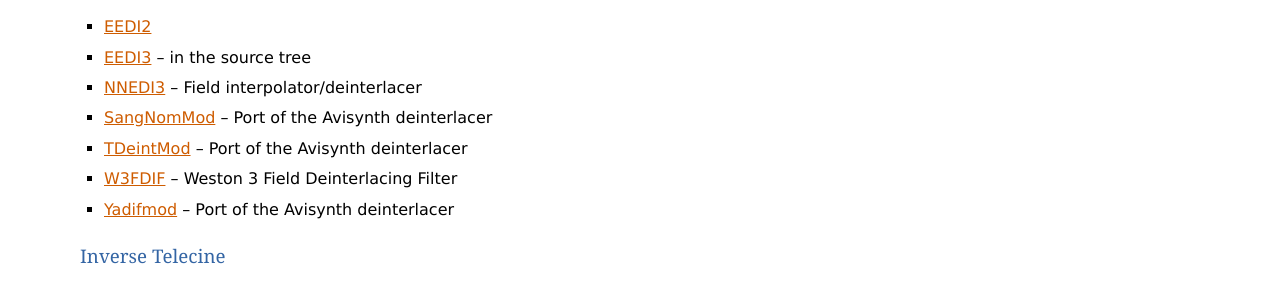
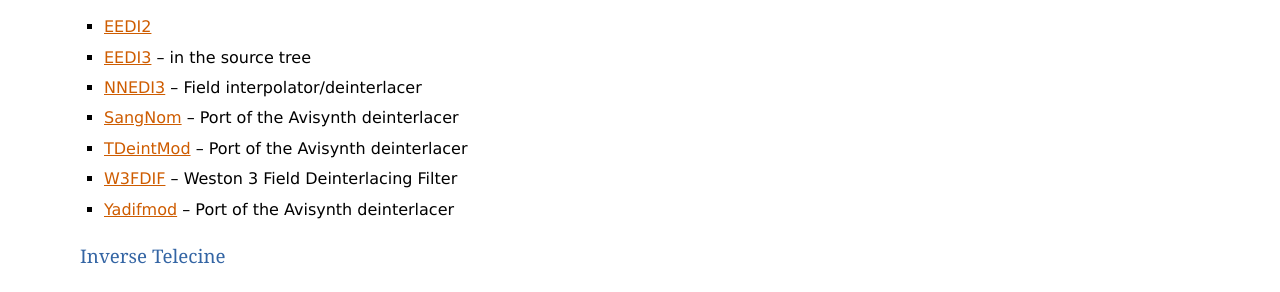
Before and after one commit to vapoursynth/vapoursynth, a Sphinx documentation site: the page built from doc/pluginlist.rst, in a window 1280 px wide and 900 px high, scrolled down 1137 px. Shown: the part 152-444 px from the top of the window. Built offline with Sphinx 7.4.7, drawn with Linux system fonts in a browser that asks for light colours; formulas are drawn with MathJax 3.

Commit message:
Link to newer and betterer sangnom port

```diff
--- a/doc/pluginlist.rst
+++ b/doc/pluginlist.rst
@@ -47,7 +47,7 @@
 * `EEDI2 <http://forum.doom9.org/showthread.php?t=171136>`_
 * :ref:`EEDI3 <eedi3>` -- in the source tree
 * `NNEDI3 <http://forum.doom9.org/showthread.php?t=166434>`_ -- Field interpolator/deinterlacer
-* `SangNomMod <https://github.com/HomeOfVapourSynthEvolution/VapourSynth-SangNomMod>`_ -- Port of the Avisynth deinterlacer
+* `SangNom <http://forum.doom9.org/showthread.php?t=173752>`_ -- Port of the Avisynth deinterlacer
 * `TDeintMod <http://forum.doom9.org/showthread.php?t=171295>`_ -- Port of the Avisynth deinterlacer
 * `W3FDIF <https://github.com/HomeOfVapourSynthEvolution/VapourSynth-W3FDIF>`_ -- Weston 3 Field Deinterlacing Filter
 * `Yadifmod <http://forum.doom9.org/showthread.php?t=171028>`_ -- Port of the Avisynth deinterlacer
```
